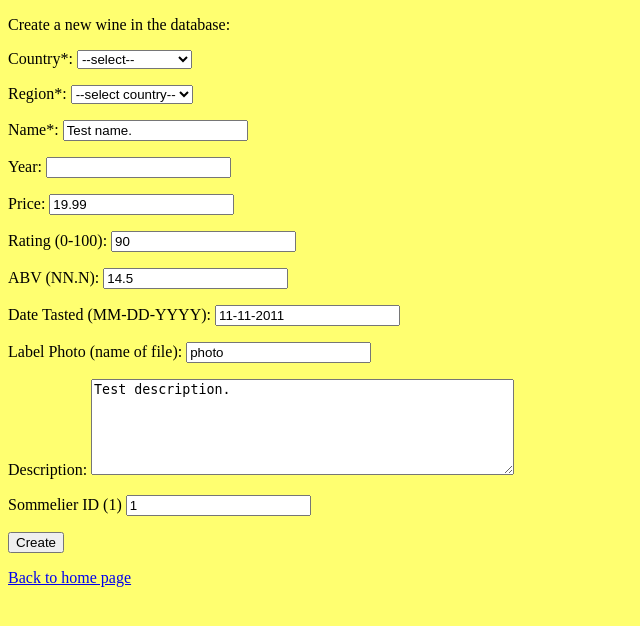
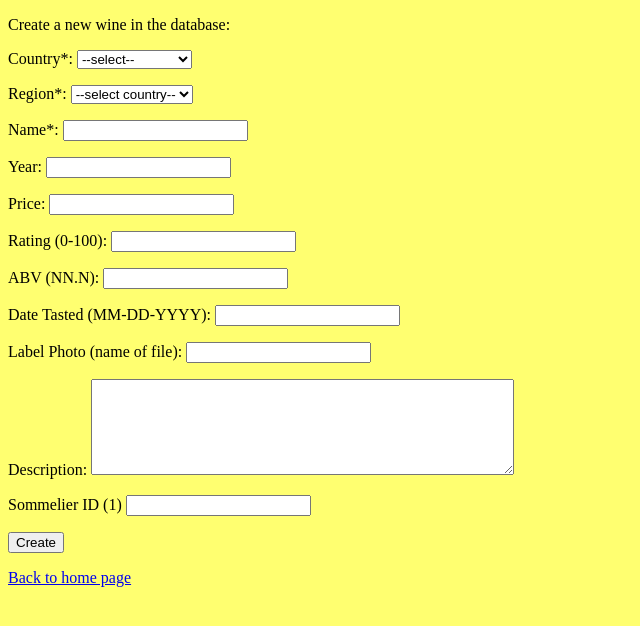
Before and after one commit to alanisaacs/exultoshores, a Flask app: page /wine/new in a window 1280 px wide. Shown: the top 626 px of the page, without its empty margins (0-640 px from the left). Run offline with Flask 2, Linux system fonts and the light colour scheme; tables that the repository leaves empty hold one stand-in row (values such as "Sample post").

```diff
--- a/wines/templates/newWine.html
+++ b/wines/templates/newWine.html
@@ -36,43 +36,43 @@
                 </p>
                 <p>
                     <label for="name">Name*:</label>
-                    <input type="text" maxlength="500" name="name" required value="Test name.">
+                    <input type="text" maxlength="500" name="name" required>
                 </p>
                 <p>
                     <label for="year">Year:</label>
-                    <input type="text" maxlength="100" name="year" value="">
+                    <input type="text" maxlength="100" name="year">
                 </p>
                 <p>
                     <label for="price">Price:</label>
-                    <input type="text" maxlength="100" name="price" value="19.99">
+                    <input type="text" maxlength="100" name="price">
                 </p>
                 <p>
                     <label for="rating">Rating (0-100):</label>
-                    <input type="text" maxlength="100" name="rating" value="90">
+                    <input type="text" maxlength="100" name="rating">
                 </p>
                 <p>
                     <label for="abv">ABV (NN.N):</label>
-                    <input type="text" maxlength="100" name="abv" value="14.5">
+                    <input type="text" maxlength="100" name="abv">
                 </p>
                 <p>
                     <label for="date_tasted">Date Tasted (MM-DD-YYYY):</label>
-                    <input type="text" maxlength="100" name="date_tasted" value="11-11-2011">
+                    <input type="text" maxlength="100" name="date_tasted">
                 </p>
                 <p>
                     <label for="label_photo">Label Photo (name of file):</label>
-                    <input type="text" maxlength="100" name="label_photo" value="photo">
+                    <input type="text" maxlength="100" name="label_photo">
                 </p>
                 <p>
                     <label for="description">Description:</label>
                         <textarea maxlength="1000" name="description"
-                        cols="50" rows="6">Test description.</textarea>
+                        cols="50" rows="6"></textarea>
                 </p>
                 <p>
                     <label for="sommelier_id">Sommelier ID (1)</label>
-                    <input type="text" maxlength="8" name="sommelier_id" value="1">
+                    <input type="text" maxlength="8" name="sommelier_id">
                 </p>
                 <p>
-                    <button type="submit" id="submit" type="submit">
+                    <button type="submit" id="submit">
                         Create
                     </button>
                 </p>
```
Also changed, not shown: wines/templates/home.html (+8 -24 lines), wines/views.py (+0 -14 lines), 1 other file.
